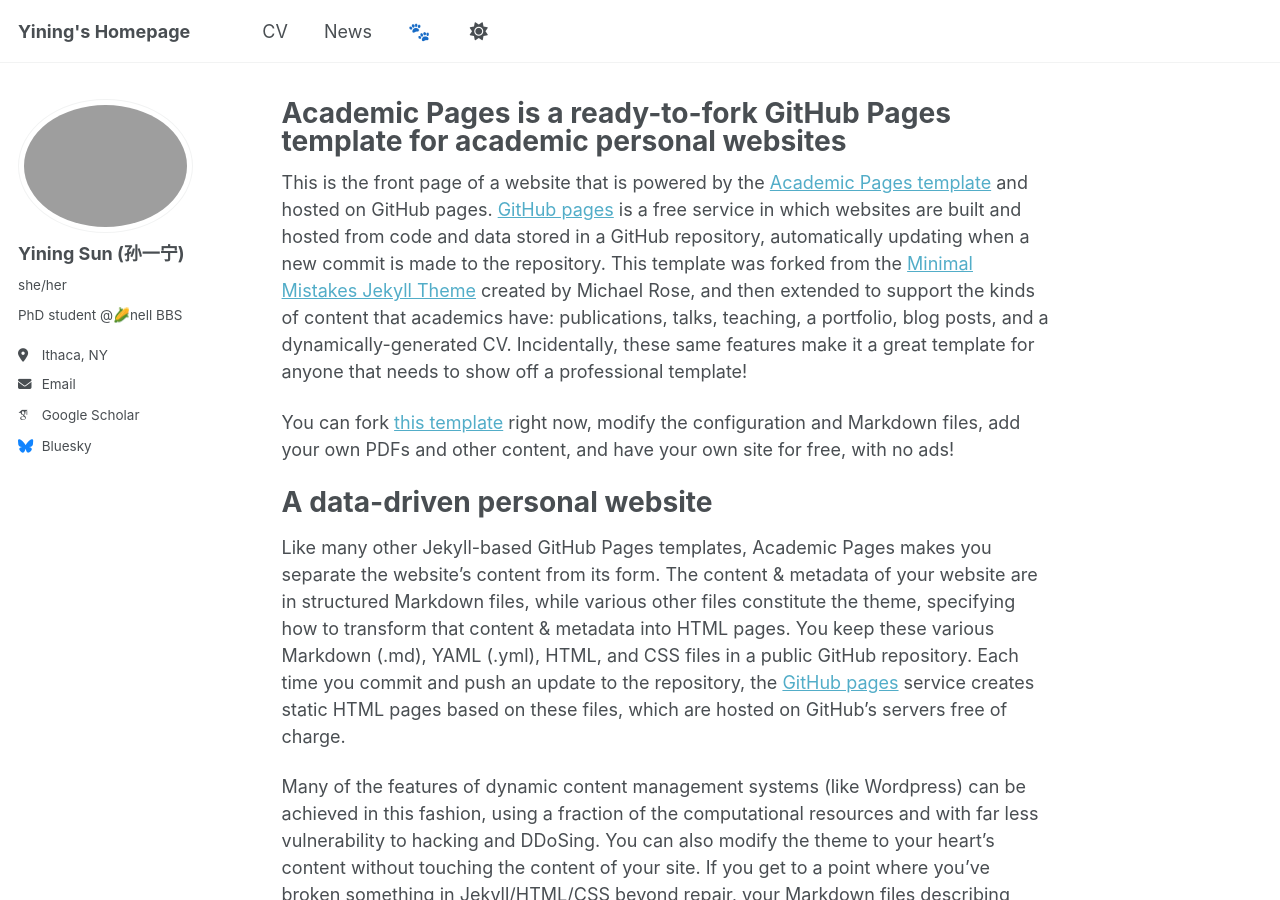
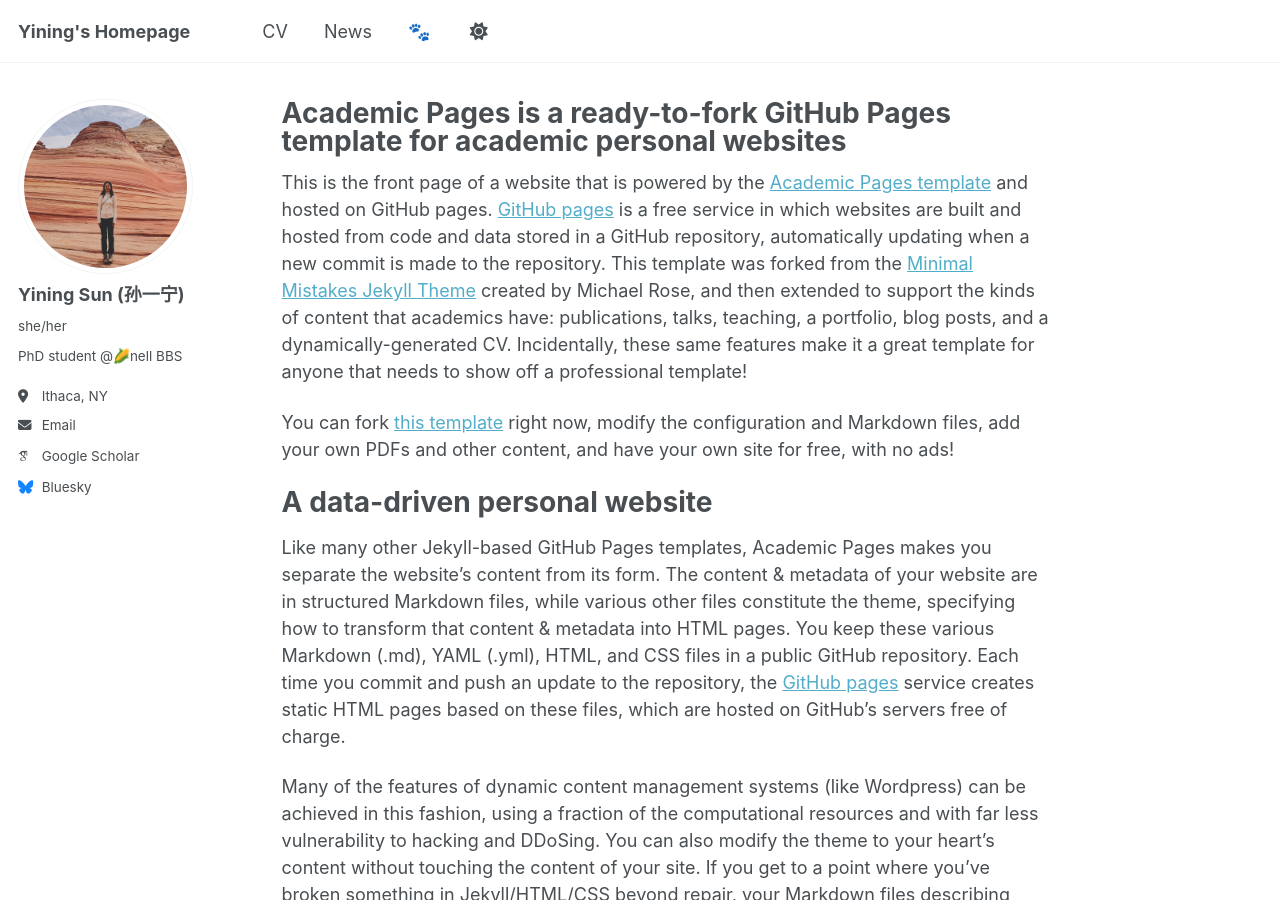
Before and after one commit to yining99/yining99.github.io, a Jekyll site: the page built from _pages/about.md, in a window 1280 px wide and 900 px high. Built offline with Jekyll 4.4.1, drawn with Linux system fonts in a browser that asks for light colours; some web fonts are replaced; a script that is not in the unit is left out.

Commit message:
updated profile photo

```diff
--- a/_config.yml
+++ b/_config.yml
@@ -22,7 +22,7 @@ repository               : "academicpages/academicpages.github.io"
 #               Additional customization can be done by editing /_includes/author-profile.html
 author:
   # Biographic information
-  avatar           : "ys_selfie.png"
+  avatar           : "ys_selfie2.png"
   name             : "Yining Sun (孙一宁)"
   pronouns         : "she/her" # example: "she/her"
   bio              : "PhD student @🌽nell BBS"
```
